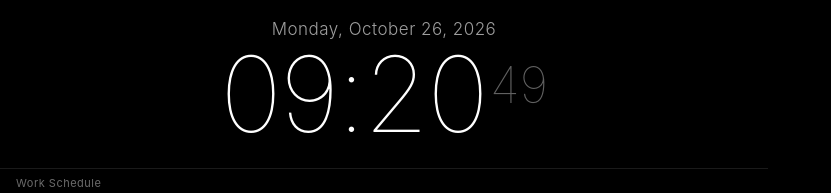
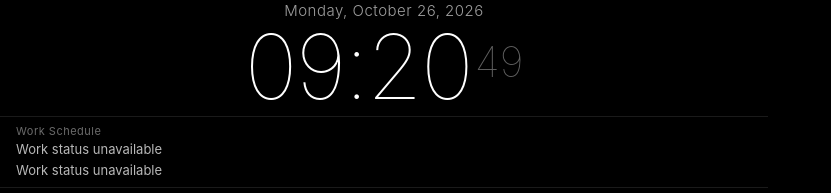
Before and after one commit to bkmch3n/ipad-dashboard, a website: page public/index.html in a window 1280 px wide. Shown: the part 333-526 px from the top of the page, without its empty margins (0-831 px from the left). Drawn offline with Linux system fonts and the light colour scheme; no server answers.

Commit message:
Compact clock to preserve calendar events

```diff
--- a/public/index.html
+++ b/public/index.html
@@ -264,7 +264,8 @@
     #clock-section {
       -webkit-flex-shrink: 0;
       flex-shrink: 0;
-      height: 172px;
+      /* Two schedule rows need room for the full event list. */
+      height: 120px;
       display: -webkit-flex;
       display: flex;
       -webkit-flex-direction: column;
@@ -277,7 +278,7 @@
     }
 
     #date-display {
-      font-size: 17px;
+      font-size: 15px;
       font-weight: 300;
       color: rgba(255,255,255,0.62);
       letter-spacing: 0.5px;
@@ -291,13 +292,13 @@
       align-items: flex-start;
     }
     #clock-hm {
-      font-size: 105px;
+      font-size: 90px;
       font-weight: 100;
       line-height: 1;
       letter-spacing: -2px;
     }
     #time-seconds {
-      font-size: 50px;
+      font-size: 42px;
       font-weight: 100;
       color: rgba(255,255,255,0.38);
       padding-top: 14px;
```
